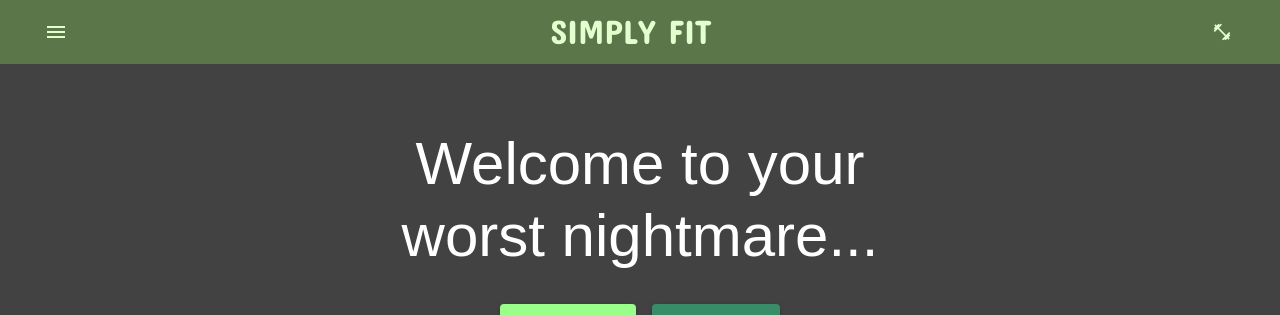
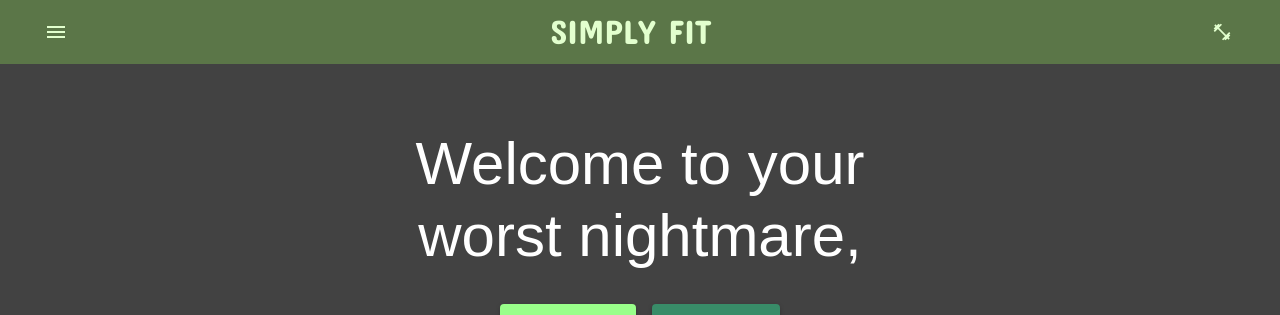
Before and after one commit to bw-wlj-2/Frontend, a React (Create React App) app in the folder my-app/: page /dashboard in a window 1280 px wide. Shown: the top 315 px of the page. Built offline with nearby package versions, Linux system fonts and the light colour scheme; no server answers; a web font is replaced by a local one.

Commit message:
add redirects file

```diff
--- a/my-app/src/actions/UserActions/FetchUser.js
+++ b/my-app/src/actions/UserActions/FetchUser.js
@@ -8,7 +8,7 @@ export const fetchUser = id => dispatch => {
   dispatch({ type: FETCH_USER_START });
 
   AxiosWithAuth()
-    .get(`/api/users/${id}`)
+    .get(`/api/user/${id}`)
     .then(res => {
       dispatch({ type: FETCH_USER_SUCCESS, payload: res.data });
     })
--- a/my-app/src/components/Dashboard.js
+++ b/my-app/src/components/Dashboard.js
@@ -88,7 +88,9 @@ const Dashboard = props => {
   const classes = useStyles();
 
   const [exercises, setExercises] = useState([]);
-
+  const [prof, setProf] = useState([]);
+  const object = localStorage.getItem("token");
+  console.log(object);
   // console.log('dashboardUSERID', history);
 
   //   console.log("checking for exercise", exercises);
@@ -122,13 +124,30 @@ const Dashboard = props => {
     AxiosWithAuth()
       .get("/api/exercises")
       .then(res => {
-        console.log("exercise list", res);
+        console.log("unique exercise list", res);
         setExercises(res.data);
       })
       .catch(err => {
         console.log("exercise list err", err);
       });
   }, []);
+
+  // useEffect(() => {
+  //   AxiosWithAuth()
+  //     .get("/api/user")
+  //     .then(res => {
+  //       console.log("unique profile", res);
+  //       setProf(res.data);
+  //     })
+  //     .catch(err => {
+  //       console.log("prof err", err);
+  //     });
+  // }, []);
+
+  useEffect(() => {
+    props.fetchUser(object);
+  }, []);
+  console.log("user props", props);
 
   const editProfile = event => {
     event.preventDefault();
@@ -150,7 +169,7 @@ const Dashboard = props => {
               color="textPrimary"
               gutterBottom
             >
-              Welcome to your worst nightmare...
+              Welcome to your worst nightmare, {prof.username}
             </Typography>
             <Typography
               variant="h5"
@@ -215,6 +234,7 @@ const mapStateToProps = state => {
 //   Dashboard
 // );
 
-export default connect(mapStateToProps, { fetchUser, fetchExercises })(
-  Dashboard
-);
+export default connect(
+  mapStateToProps,
+  { fetchUser, fetchExercises }
+)(Dashboard);
--- a/my-app/src/components/Login.js
+++ b/my-app/src/components/Login.js
@@ -126,14 +126,14 @@ const Login = props => {
       .post("/api/user/login", credentials)
       .then(res => {
         localStorage.setItem("token", res.data.token);
-        localStorage.setItem("userID", res.data.id);
+        localStorage.setItem("userName", res.data.username);
         console.log(res.data);
 
         history.push("/dashboard");
       })
       .catch(err => console.log(err));
   };
-
+  console.log(credentials);
   return (
     <div>
       {/* <AccountBoxIcon fontSize="large" />
--- a/my-app/src/reducers/reducers.js
+++ b/my-app/src/reducers/reducers.js
@@ -10,7 +10,6 @@ import {
   CREATE_EXERCISE_SUCCESS,
   CREATE_EXERCISE_FAILURE
 } from "../actions/UserActions/CreateExercise";
-
 
 // import {
 //   FETCH_USER_START,
@@ -181,7 +180,6 @@ export const reducers = (state = initialState, action) => {
         error: action.payload
       };
 
-
     default:
       return state;
   }
```
Also changed, not shown: my-app/src/components/EditProfilePage.js (+10 -7 lines), 1 other file (tests, documents, lock files or other folders).
